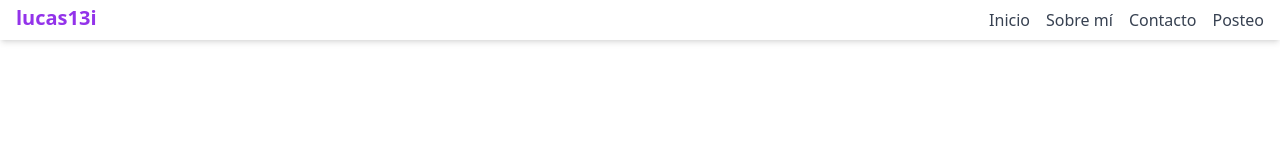
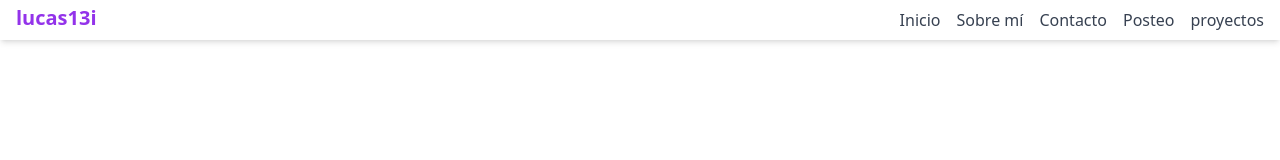
Before and after one commit to LucasIbanez13/lucas13i, a React (Create React App) app: page / in a window 1280 px wide. Shown: the top 160 px of the page. Built offline with nearby package versions, Linux system fonts and the light colour scheme.

Commit message:
add proyects

```diff
--- a/src/componets/body/Body.jsx
+++ b/src/componets/body/Body.jsx
@@ -3,6 +3,7 @@ import Banner from './banner/Banner';
 import Contacto from '../header/nav/menu/Contacto';
 import SobreMi from '../header/nav/menu/SobreMi';
 import Posteo from '../header/nav/menu/Posteo';
+import Proyectos from '../header/nav/menu/Proyectos';
 
 const Body = ({ activeSection, setActiveSection }) => {
   return (
@@ -14,6 +15,8 @@ const Body = ({ activeSection, setActiveSection }) => {
       {activeSection === 'sobreMi' && <SobreMi />}
       {activeSection === 'contacto' && <Contacto />}
       {activeSection === 'posteo' && <Posteo />}
+      {activeSection === 'proyectos' && <Proyectos />}
+
 
       {/* Renderizar secciones de contenido solo si no hay sección activa */}
       {activeSection === '' && (
--- a/src/componets/header/nav/Nav.jsx
+++ b/src/componets/header/nav/Nav.jsx
@@ -43,6 +43,16 @@ const Nav = ({ setActiveSection }) => {
       >
         Posteo
       </a>
+      <a
+        href="#"
+        onClick={(e) => {
+          e.preventDefault();
+          setActiveSection('proyectos');
+        }}
+        className="text-gray-700 hover:text-purple-600"
+      >
+        proyectos
+      </a>
     </nav>
   );
 }
--- /dev/null
+++ b/src/componets/header/nav/menu/Proyectos.jsx
@@ -0,0 +1,54 @@
+import React, { useEffect, useState } from 'react';
+import Papa from 'papaparse';
+
+const Proyectos = () => {
+  const [proyectos, setProyectos] = useState([]);
+
+  useEffect(() => {
+    const csvUrl =
+      'https://docs.google.com/spreadsheets/d/e/2PACX-1vQk_qgqRWBx0pPMkQKWqLqjdmvRXfw3VhIUUtxwWCzLIjWl-FVv_mD-NTKgvzqz-9ZL4ciPgDFXZD7d/pub?output=csv';
+
+    // Cargar datos desde Google Sheets
+    Papa.parse(csvUrl, {
+      download: true,
+      header: true,
+      complete: (result) => {
+        setProyectos(result.data);
+      },
+      error: (error) => {
+        console.error('Error al cargar datos:', error);
+      },
+    });
+  }, []);
+
+  return (
+    <div className="grid grid-cols-1 md:grid-cols-2 lg:grid-cols-3 gap-4 p-4">
+      {proyectos.map((proyecto, index) => (
+        <div
+          key={index}
+          className="border rounded-lg shadow-md overflow-hidden bg-white"
+        >
+          <img
+            src={proyecto.imagen}
+            alt={proyecto.titulo}
+            className="w-full h-48 object-cover"
+          />
+          <div className="p-4">
+            <h3 className="text-xl font-semibold mb-2">{proyecto.titulo}</h3>
+            <p className="text-gray-600 mb-4">{proyecto.descripcion}</p>
+            <a
+              href={proyecto.url}
+              target="_blank"
+              rel="noopener noreferrer"
+              className="text-blue-500 hover:underline"
+            >
+              Ver más
+            </a>
+          </div>
+        </div>
+      ))}
+    </div>
+  );
+};
+
+export default Proyectos;
```
